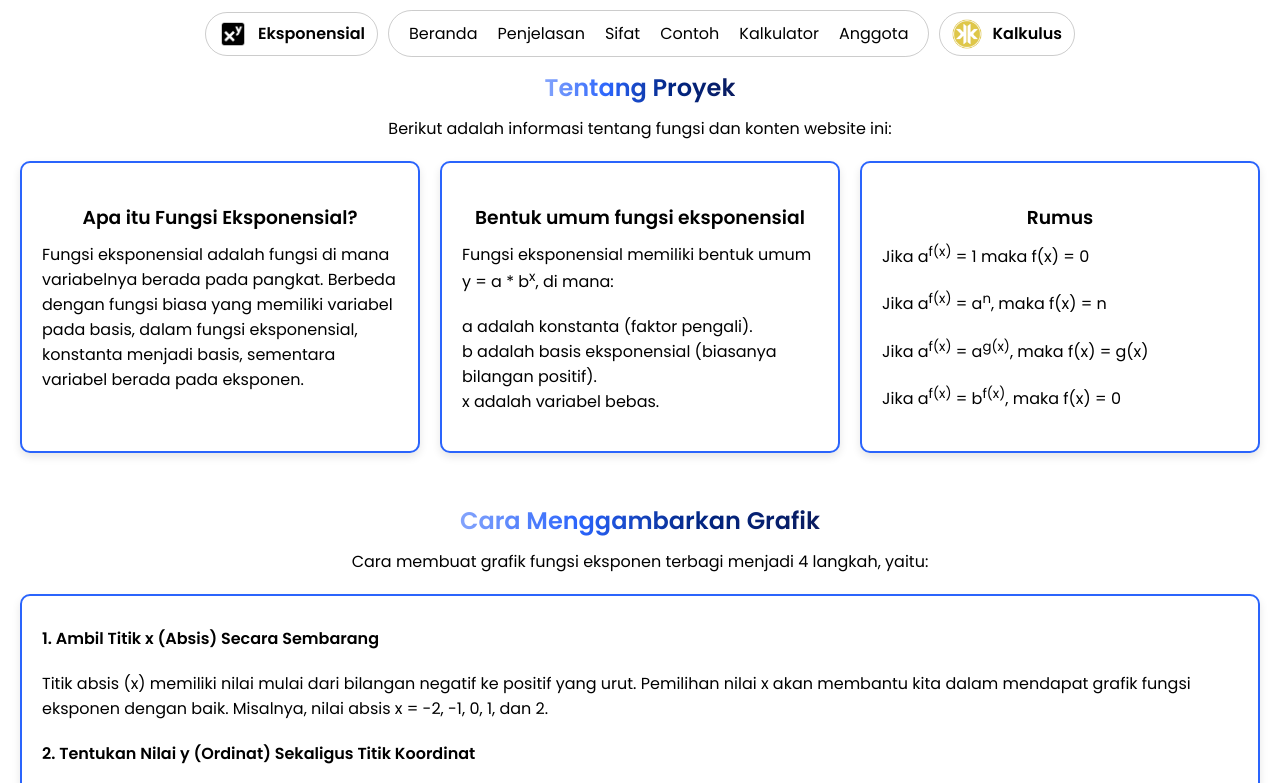
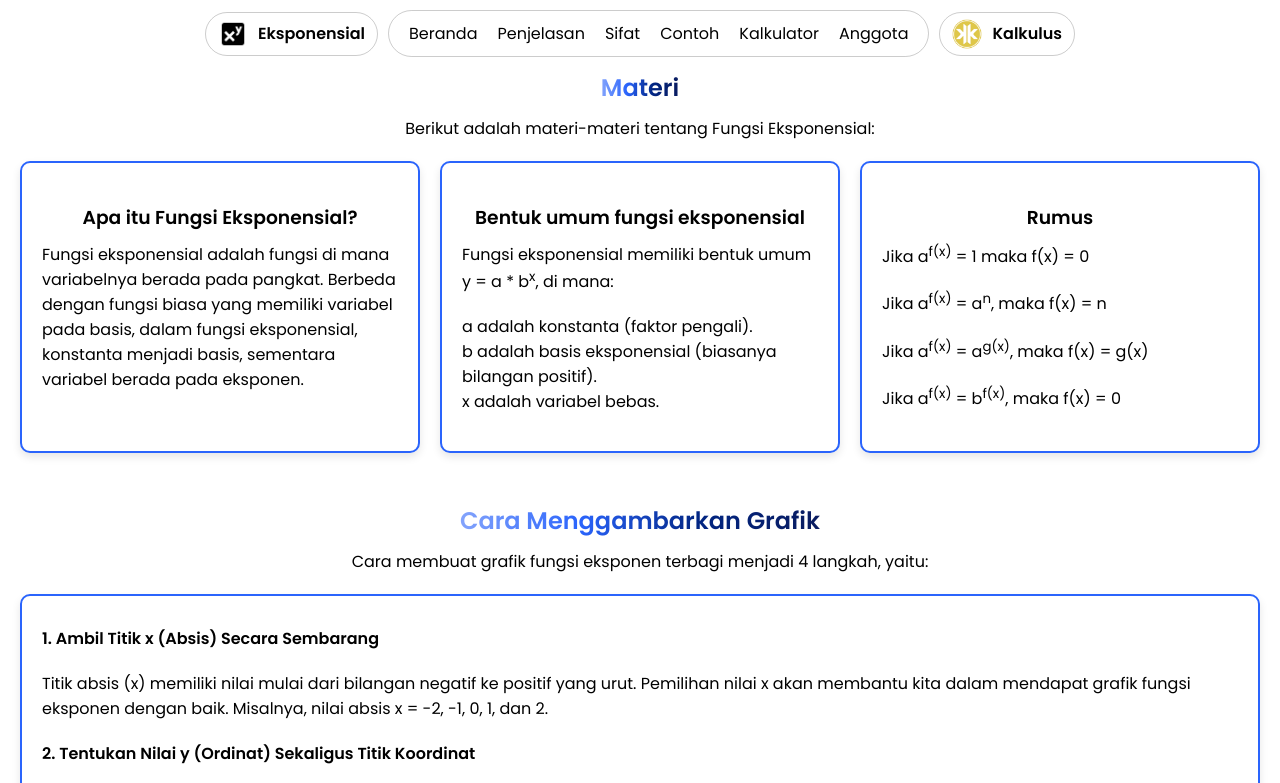
Before and after one commit to RistinAndini78/eksponensial-kalkulus, a plain HTML site: page penjelasan.html in a window 1280 px wide. Shown: the top 783 px of the page. Drawn offline with Linux system fonts and the light colour scheme.

Commit message:
Initial commit

```diff
--- a/penjelasan.html
+++ b/penjelasan.html
@@ -83,8 +83,8 @@
 
     <!-- Konten Utama -->
     <section class="content-section">
-        <h2 class="typing-gradient">Tentang Proyek</h2>
-        <p>Berikut adalah informasi tentang fungsi dan konten website ini:</p>
+        <h2 class="typing-gradient">Materi</h2>
+        <p>Berikut adalah materi-materi tentang Fungsi Eksponensial:</p>
 
         <div class="grid-container">
             <div class="box">
```
